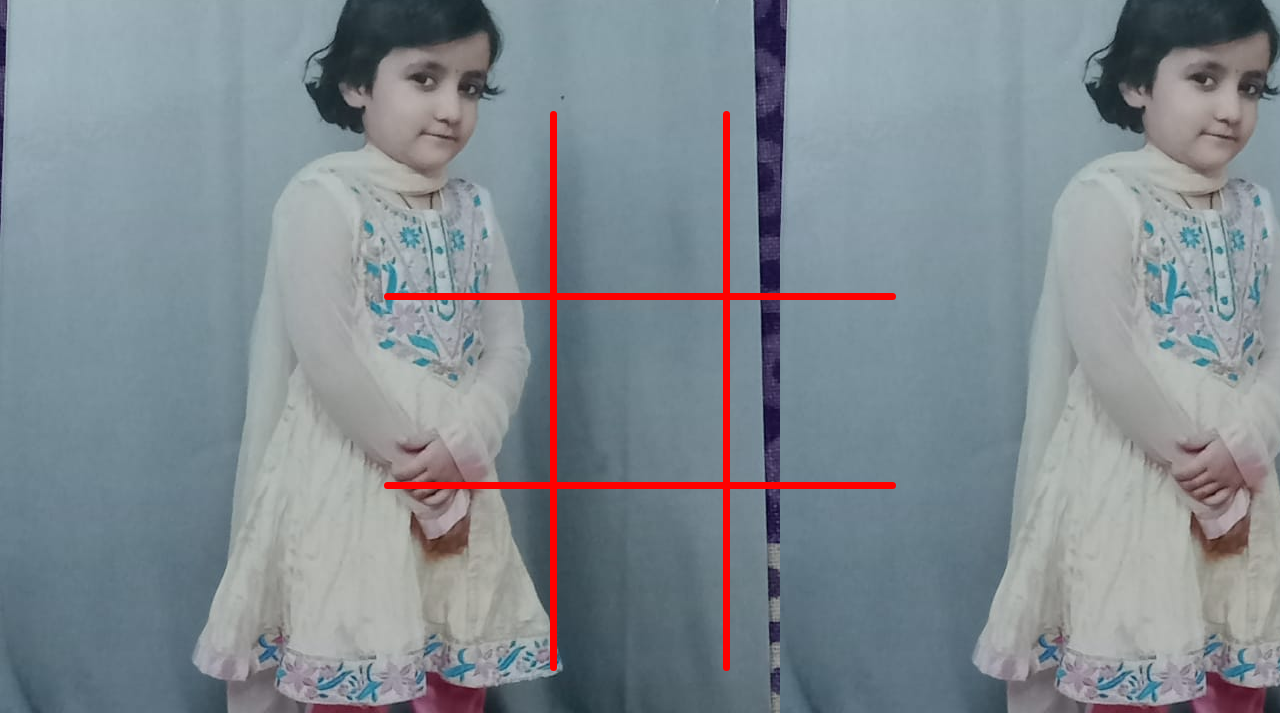
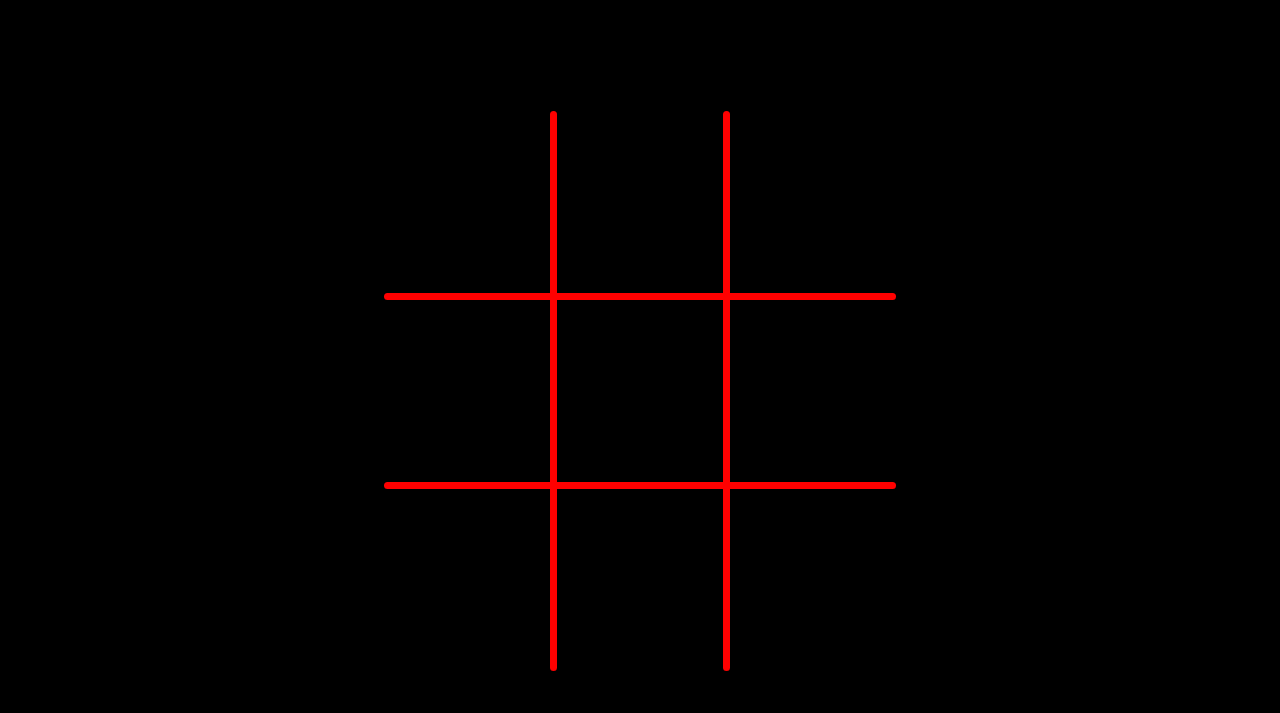
Before and after one commit to hvSingh05/game, a plain HTML site: page game.html in a window 1280 px wide. Shown: the part 87-800 px from the top of the page. Drawn offline with Linux system fonts and the light colour scheme.

Commit message:
game_style.css

```diff
--- a/game_style.css
+++ b/game_style.css
@@ -1,5 +1,5 @@
 body{
-    background-image: url(WhatsApp\ Image\ 2024-12-28\ at\ 9.08.24\ PM.jpeg);
+    background-color: black;
 }
 
 
```
